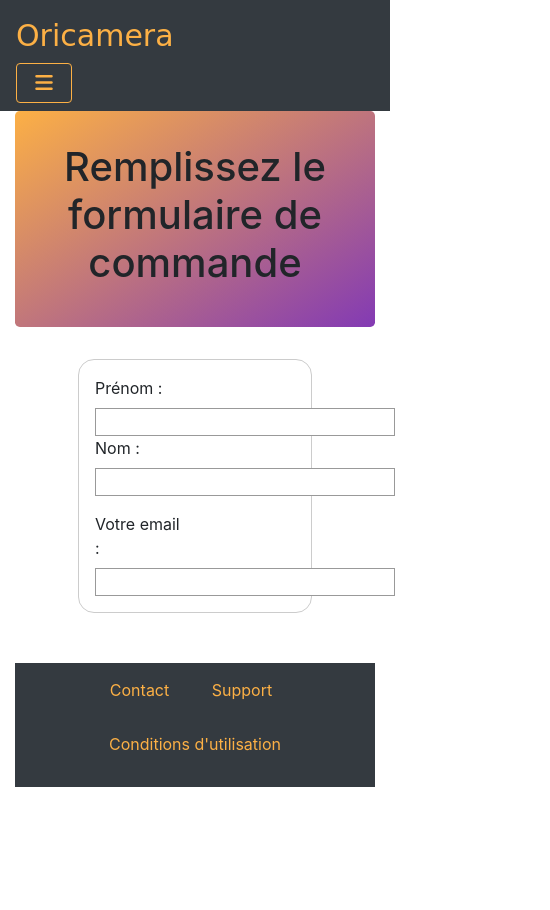
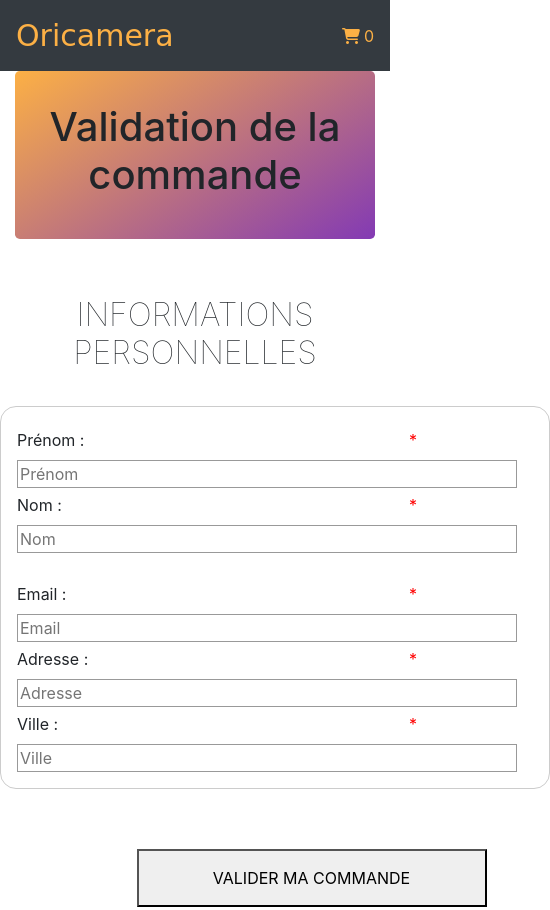
Before and after one commit to lisavncnt/LisaVincent_5_23122020, a website: page front/html/form.html in a window 390 px wide. Shown: the top 910 px of the page, 550 px wide, since content can reach past the window. Before the commit the page ends 844 px from the top, so only its background shows below. Drawn offline with nearby package versions, Linux system fonts and the light colour scheme; no server answers; a web font is replaced by a local one.

Commit message:
add order variable and function for form ; add remove function for the basket

```diff
--- a/front/html/form.html
+++ b/front/html/form.html
@@ -17,10 +17,8 @@
                 <div class="row">
                     <nav class=" col navbar navbar-expand-lg bg-dark">
                         <a class="menu-title navbar-brand" href="./index.html">Oricamera</a>
-                        <button class="navbar-toggler" type="button" data-toggle="collapse" data-target="#navbarContent">
-                            <span class="navbar-toggler-icon"><i class="fas fa-bars"></i></span>
-                        </button>
-                        <div id="navbarContent" class="collapse navbar-collapse">
+
+                        <div id="navbarContent">
                             <ul class="navbar-nav">
                                 <li class="nav-item">
                                     <a class="nav-link inShop" href="./shop.html">
@@ -38,25 +36,50 @@
             <div class="row">
                 <div class="col-12">
                     <div class="jumbotron col-12">
-                        <h1>Remplissez le formulaire de commande</h1>
+                        <h1>Validation de la commande</h1>
                     </div>
                 </div>
             </div>
+        </main>
 
             <section class="form">
-                <form action="validate" method="POST">
+                <h2 class="titleForm">Informations personnelles</h2>
+                <form action="../html/formSend.php" method="POST" id="form1">
                     <div>
-                        <label for="firstName">Prénom :</label>
-                        <input type="text" id="firstName" name="first_name" required><br>
-                        <label for="lastName">Nom :</label>
-                        <input type="text" id="lastName" name="last_name" required><br>
+                        <label for="firstName">Prénom :
+                            <span>*</span>
+                        </label>
+                        <input type="text" id="firstName" name="first_name" placeholder="Prénom" required><br>
+
+                        <label for="lastName">Nom :
+                            <span>*</span>
+                        </label>
+                        <input type="text" id="lastName" name="last_name" placeholder="Nom" required><br>
                     </div>
+
+                    <br>
+
+                    <span id="error"></span>
                     <div>
-                        <label for="email">Votre email :</label>
-                        <input type="email" id="email" name="email" required>
+                        <label for="email">Email :
+                            <span>*</span>
+                        </label>
+                        <input type="email" id="email" name="email" placeholder="Email" required>
+
+                        <label for="address">Adresse :
+                            <span>*</span>
+                        </label>
+                        <input type="text" id="address" name="address" placeholder="Adresse" required>
+
+                        <label for="city">Ville :
+                            <span>*</span>
+                        </label>
+                        <input type="text" id="city" name="city" placeholder="Ville">
                     </div>
                 </form>
             </section>
+
+            <button type="submit" id="formBtn">Valider ma commande</button>
 
             <footer class="footer bg-dark"> <!-- Pied de page pour les liens sociaux et le mailto -->
                 <div class="container">
@@ -77,9 +100,8 @@
                     </div>
                 </div>
             </footer>
-        </main>
 
-        <script type="text/javascript" src="../js/script.js" defer></script>
+        <script type="text/javascript" src="../js/form.js" defer></script>
         <script type="text/javascript" src="../js/panier.js" defer></script>
         <script src="https://code.jquery.com/jquery-3.4.1.slim.min.js" integrity="sha384-J6qa4849blE2+poT4WnyKhv5vZF5SrPo0iEjwBvKU7imGFAV0wwj1yYfoRSJoZ+n" crossorigin="anonymous"></script>
         <script src="https://cdn.jsdelivr.net/npm/popper.js@1.16.0/dist/umd/popper.min.js" integrity="sha384-Q6E9RHvbIyZFJoft+2mJbHaEWldlvI9IOYy5n3zV9zzTtmI3UksdQRVvoxMfooAo" crossorigin="anonymous"></script>
--- /dev/null
+++ b/front/js/form.js
@@ -0,0 +1,49 @@
+let product_id = JSON.parse(localStorage.getItem('panier'));
+
+let order = {
+    basket : product_id,
+    contact : {
+        firstname : document.getElementById('firstName').placeholder,
+        lastname : document.getElementById('lastName').placeholder,
+        address : document.getElementById('address').placeholder,
+        city : document.getElementById('city').placeholder,
+        mail : document.getElementById('email').placeholder,
+    }
+};
+
+function createOrder() {
+    console.log('Posting request to fetch API...');
+    fetch("http://localhost:3000/api/cameras/order/", {
+        method : 'POST',
+        body : JSON.stringify(order)
+    }).then(function (response) {
+        return response.json();
+    }).then(function(data) {
+        console.log(data.order_id);
+    });
+}
+
+
+var formBtn = document.getElementById('formBtn');
+formBtn.addEventListener('click', createOrder, true);
+
+console.log(order);
+
+//let form1 = document.querySelector('#form1');
+
+//form1.addEventListener('submit', function(e) {
+
+//    let inputs = document.querySelectorAll('input');
+//    let myRegex = /^[0-9a-zA-Z-\s]+$/;
+//    if (inputs.value.trim() == "") {
+//        let error = document.getElementById('error');
+//        error.innerHTML = "Le champ est requis";
+//        error.style.color = 'red';
+//        e.preventDefault();
+//    } else if (myRegex.text(inputs.value) == false) {
+//        let error = document.getElementById('error');
+//        error.innerHTML = "Le champs doit comporter des lettres, des tirets ou des chiffres uniquements";
+//        error.style.color = 'red';
+//        e.preventDefault();
+//    }
+//});
--- a/front/js/panier.js
+++ b/front/js/panier.js
@@ -1,4 +1,4 @@
-const panier = async function () {
+const basket = async function () {
     if (localStorage.getItem('panier') === null) {
         document.querySelector('.inShop span').textContent = 0;
    } else {
@@ -7,4 +7,4 @@ const panier = async function () {
    }
 }
 
-panier();
+basket();
--- a/front/js/product.js
+++ b/front/js/product.js
@@ -34,7 +34,6 @@ const camera = async function () { // retrieval of items asynchronously
             function addCart() {
                 if (localStorage.getItem('panier') === null) { //si la clé 'panier' n'est pas trouvée dans le localStorage
                     document.querySelector('.inShop span').textContent = 1; //ajouter 1 à l'icone panier
-
                     var items = []; //créer un tableau 'items'
                     items.push(data._id); //ajouter l'id sélectionné dans le tableau 'items'
                     localStorage.setItem('panier', JSON.stringify(items)); //ajouter dans localStorage une clé 'panier' avec le tableau 'items'
@@ -47,11 +46,27 @@ const camera = async function () { // retrieval of items asynchronously
                     items.push(data._id); //ajouter l'id sélectionné au tableau 'items'
                     document.querySelector('.inShop span').textContent = items.length;
                     localStorage.setItem('panier', JSON.stringify(items)); //ajouter le nouveau tableau dans le localStorage
-                   }
+                    cart.textContent = "Retirer du panier";
+                    }
                 }
             };
 
-            cart.addEventListener('click', addCart, true); //quand un click survient sur le bouton, exécutez la fonction addCart
+            function removeCard () {
+                var items = JSON.parse(localStorage.getItem('panier'));
+                if (items.includes(data._id)) {
+                    items.splice(data._id);
+                    localStorage.setItem('panier', JSON.stringify(items));
+                    document.querySelector('.inShop span').textContent = items.length;
+                }
+            }
+
+        if (cart.textContent === "Ajouter au panier") {
+            cart.addEventListener('click', addCart, true);
+        } else if (cart.textContent === "Retirer du panier") {
+            cart.addEventListener('click', removeCard, true);
+        } else {
+            return ;
+        }
 
         } else { // error message if the API is not retrieved
             console.error('Retour du serveur : ' + response.status);
@@ -61,3 +76,17 @@ const camera = async function () { // retrieval of items asynchronously
     }
 }
 camera();
+
+function initBtnPanier () {
+    if (localStorage.getItem('panier') === null) {
+        return ;
+    }
+    var items = JSON.parse(localStorage.getItem('panier'));
+
+    if (items.includes(myParam)) {
+        let cart = document.querySelector('.add-cart');
+        cart.textContent = "Retirer du panier";
+    }
+}
+
+initBtnPanier();
--- a/front/sass/style.scss
+++ b/front/sass/style.scss
@@ -167,13 +167,13 @@ footer {
     margin-bottom: 68px;
     article {
         width: 100%;
-        height: 100px;
+        height: 150px;
         display: flex;
         flex-direction: row;
         flex-wrap: wrap;
         border-bottom: 2px solid lightgray;
         div {
-            height: 100px;
+            height: 150px;
         }
         .prod {
             width: 44%;
@@ -217,7 +217,7 @@ a.validate:hover {
 
 form {
     margin: 0 auto;
-    width: 65%;
+    width: 550px;
     padding: 1em;
     border: 1px solid #CCC;
     border-radius: 1em;
@@ -226,11 +226,16 @@ form {
     }
     label {
         display: inline-block;
-        width: 90px;
+        width: 400px;
+        margin-top: 5px;
+        span {
+            color: red;
+            float: right;
+        }
     }
     input, textarea {
         font: 1em, sans-serif;
-        width: 300px;
+        width: 500px;
         box-sizing: border-box;
         border: 1px solid #999;
         &:focus {
@@ -238,3 +243,19 @@ form {
         }
     }
 }
+
+.titleForm {
+    text-transform: uppercase;
+    font-weight: lighter;
+    text-align: center;
+    padding: 25px;
+}
+
+#formBtn {
+    margin: 25px auto;
+    padding: 15px;
+    text-transform: uppercase;
+    width: 350px;
+    margin-left: 35%;
+    margin-top: 60px;
+}
```
Also changed, not shown: front/html/index.html (+3 -5 lines), front/html/product.html (+2 -4 lines), front/html/shop.html (+6 -5 lines), front/css/style.css, front/html/dataOrder.html (added), 1 other file.
